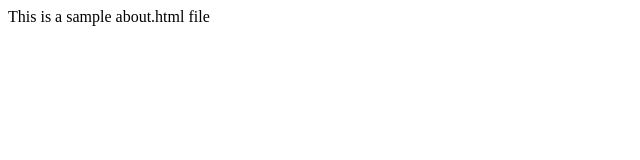
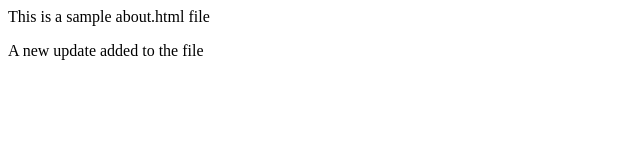
Before and after one commit to Sapython/software_development_practices_college, a plain HTML site: page about.html in a window 1280 px wide. Shown: the whole page, without its empty margins (0-640 px from the left). Drawn offline with Linux system fonts and the light colour scheme.

Commit message:
Updated about.html

```diff
--- a/about.html
+++ b/about.html
@@ -4,5 +4,6 @@
 </head>
 <body>
         <p>This is a sample about.html file</p>
+	<p> A new update added to the file </p>
 </body>
 </html>
```
